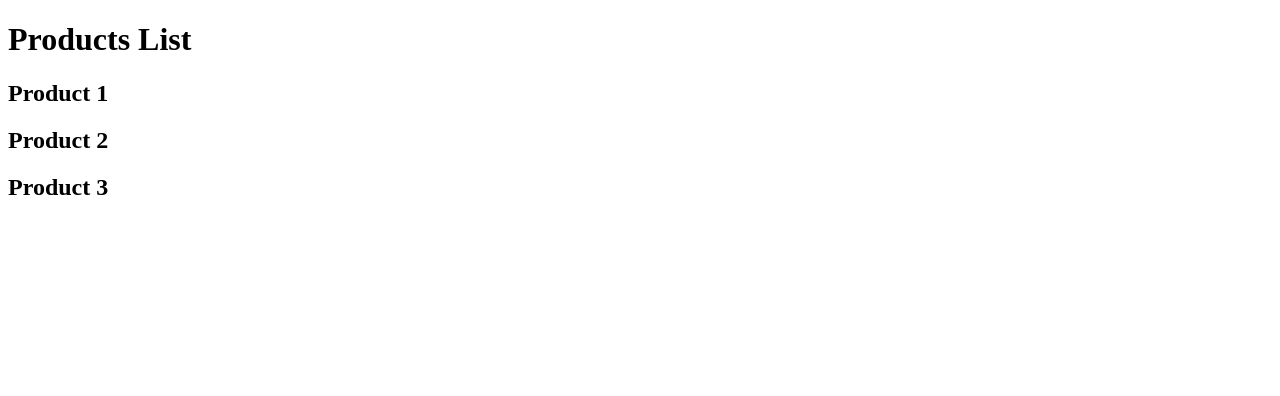
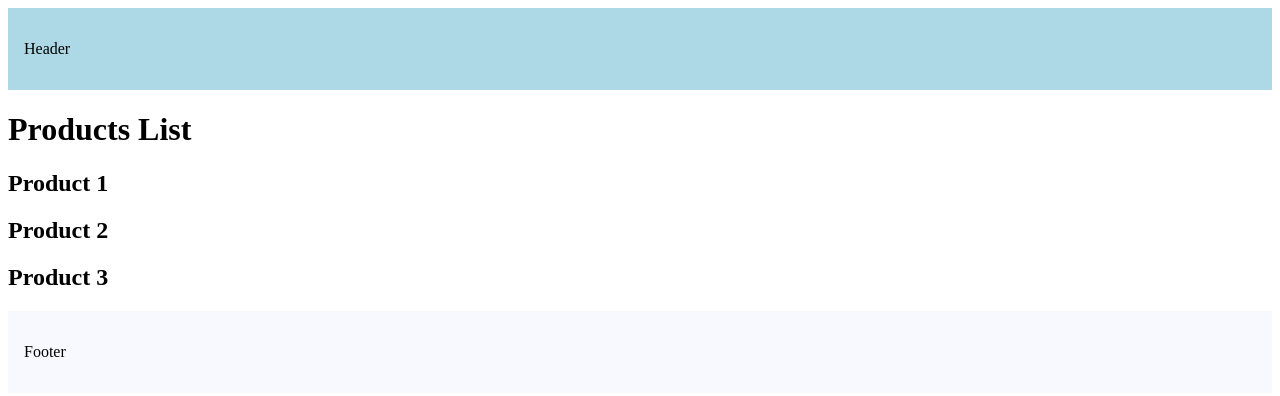
Before and after one commit to Techn0buddy/NextJs-Project, a Next.js app: page /products in a window 1280 px wide. Shown: the top 396 px of the page. Built offline with nearby package versions, Linux system fonts and the light colour scheme.

Commit message:
mainpulating layout at route level

```diff
--- a/src/app/auth/register/page.tsx
+++ b/src/app/auth/register/page.tsx
@@ -1,3 +1,7 @@
 export default function Register() {
     return <h1>Register</h1>
 }
+
+//if you want to ignore the auth or the routing group name in url path in bowser or rounting
+// just put the routing group name in parenthesis () while nameing the routing group folder
+// eg. --> (auth)
--- a/src/app/layout.tsx
+++ b/src/app/layout.tsx
@@ -1,9 +1,15 @@
 
 export default function Layout({ children }: { children: React.ReactNode }) {
  return (
-   <html>
-      <body>
+   <html lang="en">
+     <body>
+       <header style={{backgroundColor:"lightblue", padding:"1rem"}}>
+         <p>Header</p>
+       </header>
         {children}
+       <footer style={{backgroundColor:"ghostwhite", padding:"1rem"}}>
+         <p>Footer</p>
+        </footer>
       </body>
     </html>
   )
```
